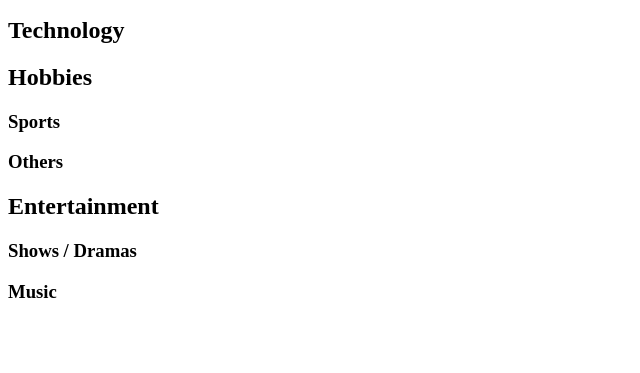
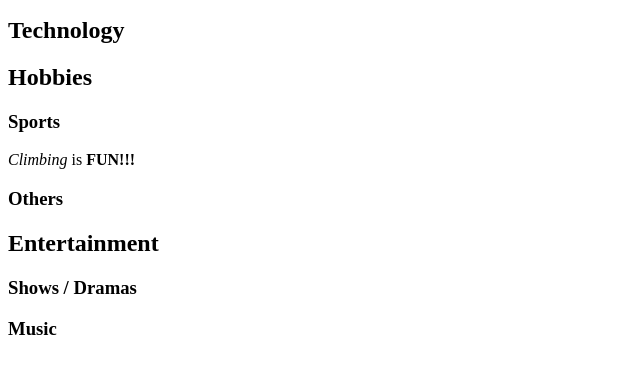
Before and after one commit to jingyiyanlol/Coursera-HTML-CSS-JavaScript-Foundations, a plain HTML site: page jing-yi-first-webpage/dist/index.html in a window 1280 px wide. Shown: the part 101-474 px from the top of the page, without its empty margins (0-640 px from the left). Drawn offline with Linux system fonts and the light colour scheme.

Commit message:
Added Exercise 2

```diff
--- a/jing-yi-first-webpage/dist/index.html
+++ b/jing-yi-first-webpage/dist/index.html
@@ -18,6 +18,8 @@
 
     <h2>Hobbies</h2>
     <h3>Sports</h3>
+        <em>Climbing</em> is <b>FUN!!!</b>
+
     <h3>Others</h3>
 
     <h2>Entertainment</h2>
```
Also changed, not shown: jing-yi-first-webpage/src/index.html (+2 -0 lines), 1 other file.
